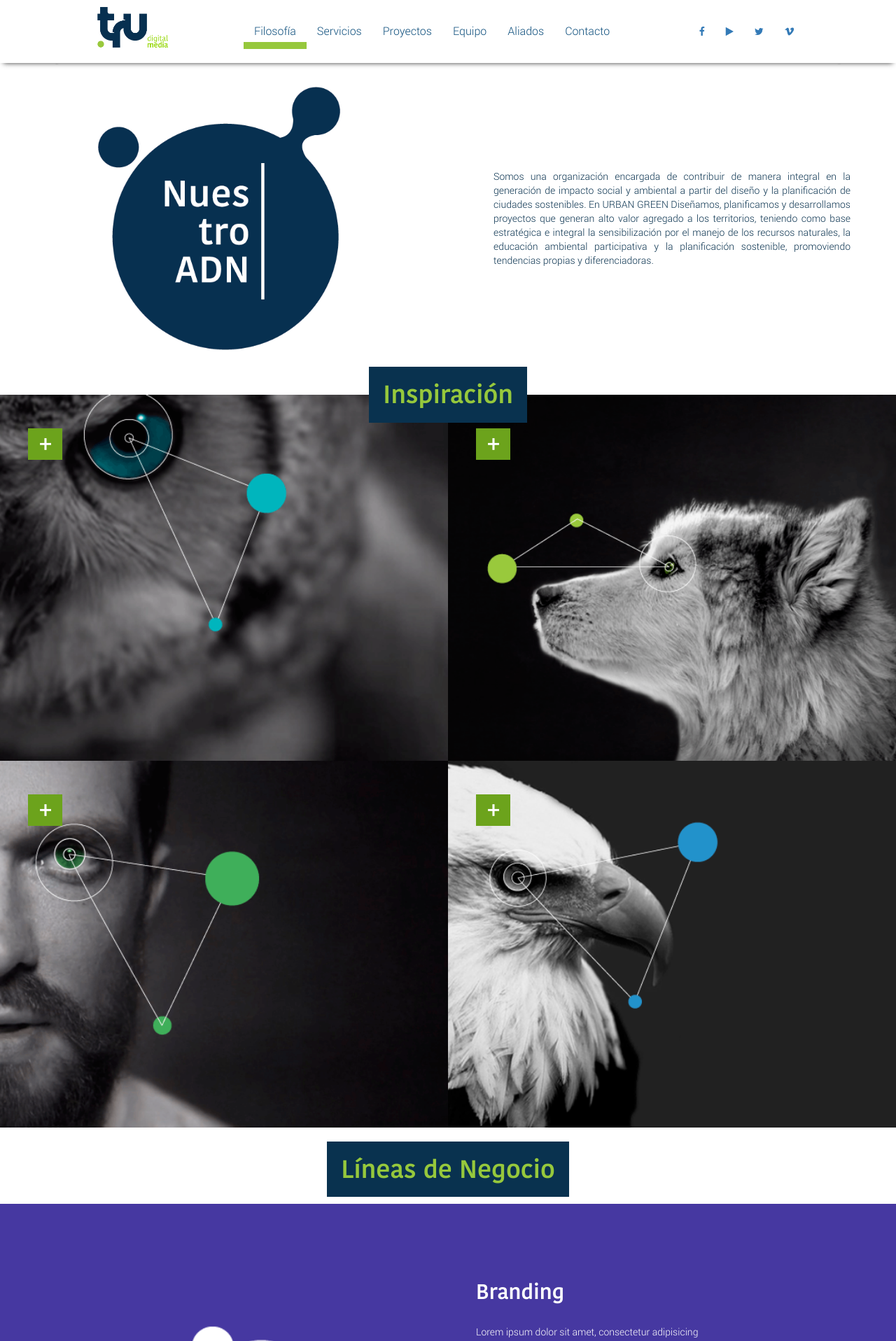
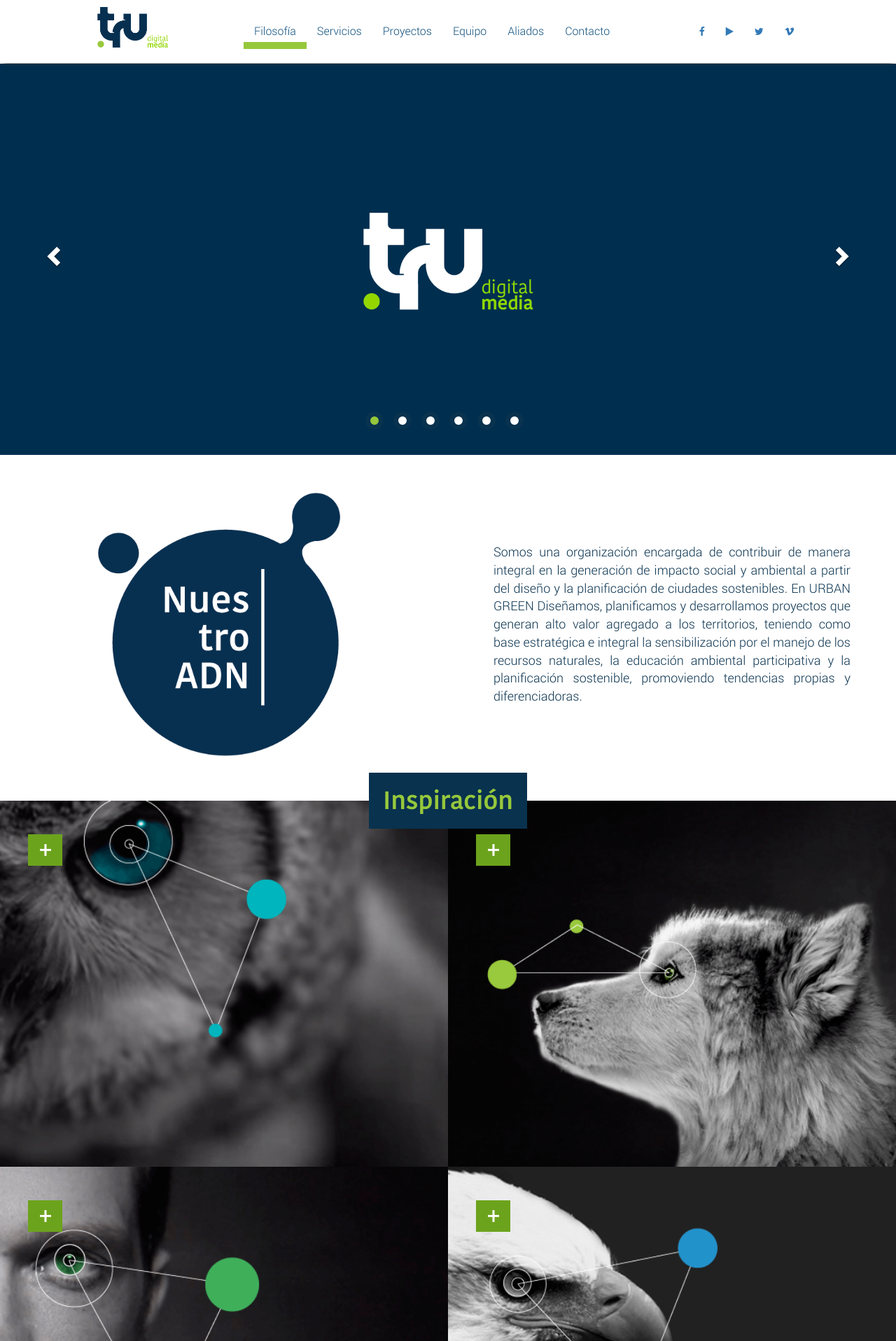
Before and after one commit to jdjuan/tru-website, a PHP site: page / in a window 1280 px wide. Shown: the top 1916 px of the page at 70% size. Run offline with PHP 8.4, Linux system fonts and the light colour scheme; data that the repository does not hold is empty; style sheets or scripts are compiled from the project's sources; some libraries are stand-ins or nearby versions.

Commit message:
Slider Square images added

```diff
--- a/index.php
+++ b/index.php
@@ -79,35 +79,24 @@ $rowsClientes = $db -> select("SELECT * FROM `clientes` order by orden");
 	<!--END NAV BAR -->
 	<!-- SLIDER -->
 	<div class="slider">
-		<div id="myCarousel" class="carousel slide" data-ride="carousel" autoplay="false">
+		<div id="myCarousel" class="carousel slide" data-ride="carousel" data-interval="false">
 			<!-- Indicators -->
 			<ol class="carousel-indicators">
-				<?php
-				for ($i=0; $i < count($rowsSlider); $i++) {
-					if ($i==0) {
-						echo "<li data-target='#myCarousel' data-slide-to=" . $i . " class='slideImg active'></li>";
-					}else{
-						echo "<li data-target='#myCarousel' data-slide-to=" . $i . " class='slideImg'></li>";
-					}
-				}
-				?>
+				<li data-target="#myCarousel" data-slide-to="0" class="control active"></li>
+				<li data-target="#myCarousel" data-slide-to="1" class="control"></li>
+				<li data-target="#myCarousel" data-slide-to="2" class="control"></li>
+				<li data-target="#myCarousel" data-slide-to="3" class="control"></li>
+				<li data-target="#myCarousel" data-slide-to="4" class="control"></li>
+				<li data-target="#myCarousel" data-slide-to="5" class="control"></li>
 			</ol>
 			<!-- Wrapper for slides -->
 			<div class="carousel-inner" role="listbox">
-				<?php
-				foreach ($rowsSlider as $row) {
-					if ($row==$rowsSlider[0]) {
-						echo "<div class='item active'>";
-					}else{
-						echo "<div class='item'>";
-					}
-					echo "<img src='admin/slider/uploads/". $row["imagen"] ."'>";
-					echo "<div class='carousel-caption'>";
-					echo "<p class='sliderText'>". $row["info"] ."</p>";
-					echo "</div>";
-					echo "</div>";
-				}
-				?>
+				<div id="slider1" class="item active"></div>
+				<div id="slider2" class="item"></div>
+				<div id="slider3" class="item"></div>
+				<div id="slider4" class="item"></div>
+				<div id="slider5" class="item"></div>
+				<div id="slider6" class="item"></div>
 			</div>
 			<!-- Left and right controls -->
 			<a class="left carousel-control" href="#myCarousel" role="button" data-slide="prev">
@@ -308,7 +297,7 @@ $rowsClientes = $db -> select("SELECT * FROM `clientes` order by orden");
 	<!-- END NUESTRO TRABAJO -->
 	<!-- NUESTROS CLIENTES -->
 	<div class="container clientes">
-		<div class="wrapperTitle upper">
+		<div class="wrapperTitle down">
 			<h1 class="titleSection title">Nuestros Clientes</h1>
 		</div>
 		<div class="row clienteRow">
--- a/sass/_variables.scss
+++ b/sass/_variables.scss
@@ -21,6 +21,9 @@ $icono5: #37b75c;
 $navMargin: 9vw;
 $navBarBreak: 900px;
 $serviciosBreak: 993px;
+$sliderBreak: 800px;
 
 //Include-Media mixin variables
-$breakpoints: (very-small: 590px, small: 740px, navBarBreak: $navBarBreak, serviciosBreak: $serviciosBreak, medium: 1000px, medium-large:1100px, large: 1200px);
+$breakpoints: (very-small: 590px, small: 740px, sliderBreak: $sliderBreak,
+	navBarBreak: $navBarBreak, 	serviciosBreak: $serviciosBreak,
+	medium: 1000px, medium-large:1100px, large: 1200px);
--- a/sass/style.scss
+++ b/sass/style.scss
@@ -75,11 +75,59 @@ ul.navbar-nav li.active{
 }
 
 .carousel-control.left, .carousel-control.right{background-image: none;}
-
 .carousel-control .glyphicon-chevron-left{margin-left: -2.5vw;}
 .carousel-control .glyphicon-chevron-right{margin-right: -2.5vw;}
 .carousel-control{opacity: 1;}
-li.slideImg {
+
+#myCarousel .carousel-inner .item{
+	width: 100%;
+	height: 58rem;
+	background-size: cover;
+	background-position: center top;
+	background-repeat: no-repeat;
+	@include media("<=sliderBreak"){
+		height: 86vw;
+	}
+}
+
+#slider1{
+	background-image: url('../images/slider1.png');
+	@include media("<=sliderBreak"){
+		background-image: url('../images/sliderc1.png');
+	}
+}
+#slider2{
+	background-image: url('../images/slider2.png');
+	@include media("<=sliderBreak"){
+		background-image: url('../images/sliderc2.png');
+	}
+}
+#slider3{
+	background-image: url('../images/slider3.png');
+	@include media("<=sliderBreak"){
+		background-image: url('../images/sliderc3.png');
+	}
+}
+#slider4{
+	background-image: url('../images/slider4.png');
+	@include media("<=sliderBreak"){
+		background-image: url('../images/sliderc4.png');
+	}
+}
+#slider5{
+	background-image: url('../images/slider5.png');
+	@include media("<=sliderBreak"){
+		background-image: url('../images/sliderc5.png');
+	}
+}
+#slider6{
+	background-image: url('../images/slider6.png');
+	@include media("<=sliderBreak"){
+		background-image: url('../images/sliderc6.png');
+	}
+}
+
+li.control {
 	@include border-radius(2rem);
 	background-color: white;
 	margin-right: 1rem;
@@ -98,8 +146,8 @@ li.slideImg {
 		height: 2.5vw;
 	}
 }
-.carousel-indicators li.active {
-	@extend li.slideImg;
+li.control.active {
+	@extend li.control;
 	background-color: $lightGreen;
 	margin-bottom: 1px;
 }
@@ -121,16 +169,19 @@ li.slideImg {
 	vertical-align: middle;
 	display: table-cell;
 	text-align: justify;
+	font-size: 1.8rem;
 	padding: 5rem;
 	color: $darkBlue;
 	@include media("<=small"){
 		padding-top: 3.5rem;
 		padding-left: 2rem;
 		padding-right: 2rem;
+		font-size: 1.6rem;
 	}
 	@include media("<=very-small"){
 		padding-left: 1rem;
 		padding-right: 1rem;
+		font-size: 1.4rem;
 	}
 }
 
@@ -206,12 +257,20 @@ div.serviciosTitle {
 		padding: 1.4rem;
 		height: 6rem;
 	}
+	@include media("<=very-small"){
+		font-size: 2rem;
+		padding: 1rem;
+		height: 5rem;
+	}
 }
 
 .serviciosText {
 	background-color: rgba(255, 255, 255, 0.7);
 	margin-top: 2rem;
 	color: #004c9a;
+	@include media("<=small"){
+		margin-top: 0rem;
+	}
 }
 
 h1.serviciosDescription {
@@ -222,6 +281,10 @@ h1.serviciosDescription {
 	@include media("<=very-small"){
 		font-size: 1.7rem;
 		padding: 1.5rem;
+	}
+	@include media("<=380px"){
+		font-size: 1.3rem;
+		padding: 1.3rem;
 	}
 }
 
@@ -242,8 +305,16 @@ h1.serviciosDescription {
 }
 
 .wrapperTitle.bottom{
-	@extend .wrapperTitle.upper;
+	@extend .wrapperTitle;
+	margin-top: -6rem;
 	margin-bottom: -5rem;
+}
+
+.wrapperTitle.down{
+	@extend .wrapperTitle.bottom;
+	@include media("<=small"){
+		margin-top: -2rem;
+	}
 }
 
 h1.titleSection {
@@ -380,7 +451,7 @@ h2.titleTextInside{
 	background-size: cover;
 	background-position: center top no-repeat;
 	@include media("<=medium"){
-		height: 33rem;
+		height: 28rem;
 	}
 }
 
--- a/stylesheets/style.css
+++ b/stylesheets/style.css
@@ -139,23 +139,104 @@ ul.navbar-nav li.active {
   background-image: none;
 }
 
-/* line 79, ../sass/style.scss */
+/* line 78, ../sass/style.scss */
 .carousel-control .glyphicon-chevron-left {
   margin-left: -2.5vw;
 }
 
-/* line 80, ../sass/style.scss */
+/* line 79, ../sass/style.scss */
 .carousel-control .glyphicon-chevron-right {
   margin-right: -2.5vw;
 }
 
-/* line 81, ../sass/style.scss */
+/* line 80, ../sass/style.scss */
 .carousel-control {
   opacity: 1;
 }
 
 /* line 82, ../sass/style.scss */
-li.slideImg, .carousel-indicators li.active {
+#myCarousel .carousel-inner .item {
+  width: 100%;
+  height: 58rem;
+  background-size: cover;
+  background-position: center top;
+  background-repeat: no-repeat;
+}
+@media (max-width: 800px) {
+  /* line 82, ../sass/style.scss */
+  #myCarousel .carousel-inner .item {
+    height: 86vw;
+  }
+}
+
+/* line 93, ../sass/style.scss */
+#slider1 {
+  background-image: url("../images/slider1.png");
+}
+@media (max-width: 800px) {
+  /* line 93, ../sass/style.scss */
+  #slider1 {
+    background-image: url("../images/sliderc1.png");
+  }
+}
+
+/* line 99, ../sass/style.scss */
+#slider2 {
+  background-image: url("../images/slider2.png");
+}
+@media (max-width: 800px) {
+  /* line 99, ../sass/style.scss */
+  #slider2 {
+    background-image: url("../images/sliderc2.png");
+  }
+}
+
+/* line 105, ../sass/style.scss */
+#slider3 {
+  background-image: url("../images/slider3.png");
+}
+@media (max-width: 800px) {
+  /* line 105, ../sass/style.scss */
+  #slider3 {
+    background-image: url("../images/sliderc3.png");
+  }
+}
+
+/* line 111, ../sass/style.scss */
+#slider4 {
+  background-image: url("../images/slider4.png");
+}
+@media (max-width: 800px) {
+  /* line 111, ../sass/style.scss */
+  #slider4 {
+    background-image: url("../images/sliderc4.png");
+  }
+}
+
+/* line 117, ../sass/style.scss */
+#slider5 {
+  background-image: url("../images/slider5.png");
+}
+@media (max-width: 800px) {
+  /* line 117, ../sass/style.scss */
+  #slider5 {
+    background-image: url("../images/sliderc5.png");
+  }
+}
+
+/* line 123, ../sass/style.scss */
+#slider6 {
+  background-image: url("../images/slider6.png");
+}
+@media (max-width: 800px) {
+  /* line 123, ../sass/style.scss */
+  #slider6 {
+    background-image: url("../images/sliderc6.png");
+  }
+}
+
+/* line 130, ../sass/style.scss */
+li.control, li.control.active {
   -moz-border-radius: 2rem;
   -webkit-border-radius: 2rem;
   border-radius: 2rem;
@@ -168,33 +249,33 @@ li.slideImg, .carousel-indicators li.active {
   height: 2vw;
 }
 @media (max-width: 1000px) {
-  /* line 82, ../sass/style.scss */
-  li.slideImg, .carousel-indicators li.active {
+  /* line 130, ../sass/style.scss */
+  li.control, li.control.active {
     width: 2.3vw;
     height: 2.3vw;
   }
 }
 @media (max-width: 740px) {
-  /* line 82, ../sass/style.scss */
-  li.slideImg, .carousel-indicators li.active {
+  /* line 130, ../sass/style.scss */
+  li.control, li.control.active {
     border-width: 0.7vw;
     width: 2.5vw;
     height: 2.5vw;
   }
 }
 
-/* line 101, ../sass/style.scss */
-.carousel-indicators li.active {
+/* line 149, ../sass/style.scss */
+li.control.active {
   background-color: #96c83c;
   margin-bottom: 1px;
 }
 
-/* line 107, ../sass/style.scss */
+/* line 155, ../sass/style.scss */
 .container.nosotros {
   margin-top: 5rem;
 }
 
-/* line 111, ../sass/style.scss */
+/* line 159, ../sass/style.scss */
 .quienesSomosLeft {
   text-align: center;
   text-align: -moz-center;
@@ -203,42 +284,45 @@ li.slideImg, .carousel-indicators li.active {
   margin-right: auto;
 }
 
-/* line 114, ../sass/style.scss */
+/* line 162, ../sass/style.scss */
 .quienesSomosImg {
   width: 30vw;
 }
 
-/* line 116, ../sass/style.scss */
+/* line 164, ../sass/style.scss */
 .quienesSomosRight {
   height: 30vw;
   display: table;
 }
 
-/* line 120, ../sass/style.scss */
+/* line 168, ../sass/style.scss */
 .quienesSomosP {
   vertical-align: middle;
   display: table-cell;
   text-align: justify;
+  font-size: 1.8rem;
   padding: 5rem;
   color: #09324f;
 }
 @media (max-width: 740px) {
-  /* line 120, ../sass/style.scss */
+  /* line 168, ../sass/style.scss */
   .quienesSomosP {
     padding-top: 3.5rem;
     padding-left: 2rem;
     padding-right: 2rem;
+    font-size: 1.6rem;
   }
 }
 @media (max-width: 590px) {
-  /* line 120, ../sass/style.scss */
+  /* line 168, ../sass/style.scss */
   .quienesSomosP {
     padding-left: 1rem;
     padding-right: 1rem;
+    font-size: 1.4rem;
   }
 }
 
-/* line 137, ../sass/style.scss */
+/* line 188, ../sass/style.scss */
 .container {
   margin-left: 0;
   padding-left: 0;
@@ -247,23 +331,23 @@ li.slideImg, .carousel-indicators li.active {
   width: 100%;
 }
 
-/* line 145, ../sass/style.scss */
+/* line 196, ../sass/style.scss */
 .row {
   margin-left: 0;
   margin-right: 0;
 }
 
-/* line 150, ../sass/style.scss */
+/* line 201, ../sass/style.scss */
 .col-md-6.servicios {
   padding: 0;
 }
 
-/* line 152, ../sass/style.scss */
+/* line 203, ../sass/style.scss */
 .serviciosInfo, .overlay {
   display: none;
 }
 
-/* line 154, ../sass/style.scss */
+/* line 205, ../sass/style.scss */
 .masDiv {
   position: absolute;
   z-index: 21;
@@ -271,14 +355,14 @@ li.slideImg, .carousel-indicators li.active {
   top: 5rem;
 }
 @media (max-width: 993px) {
-  /* line 154, ../sass/style.scss */
+  /* line 205, ../sass/style.scss */
   .masDiv {
     top: 2rem;
     left: 1rem;
   }
 }
 
-/* line 164, ../sass/style.scss */
+/* line 215, ../sass/style.scss */
 .mas {
   background-color: #6CA31C;
   padding: 0.5rem;
@@ -289,19 +373,19 @@ li.slideImg, .carousel-indicators li.active {
   cursor: pointer;
   color: white;
 }
-/* line 173, ../sass/style.scss */
+/* line 224, ../sass/style.scss */
 .mas:hover {
   text-decoration: none;
   color: #FFF;
 }
 
-/* line 179, ../sass/style.scss */
+/* line 230, ../sass/style.scss */
 .serviciosImg {
   width: 100%;
   cursor: pointer;
 }
 
-/* line 181, ../sass/style.scss */
+/* line 232, ../sass/style.scss */
 .serviciosInfo {
   position: absolute;
   z-index: 10;
@@ -310,19 +394,19 @@ li.slideImg, .carousel-indicators li.active {
   top: 20%;
 }
 @media (max-width: 1100px) {
-  /* line 181, ../sass/style.scss */
+  /* line 232, ../sass/style.scss */
   .serviciosInfo {
     width: 86%;
   }
 }
 @media (max-width: 993px) {
-  /* line 181, ../sass/style.scss */
+  /* line 232, ../sass/style.scss */
   .serviciosInfo {
     top: 15%;
   }
 }
 
-/* line 195, ../sass/style.scss */
+/* line 246, ../sass/style.scss */
 div.serviciosTitle {
   background-color: #96c83c;
   font-family: 'Kohinoor';
@@ -334,22 +418,36 @@ div.serviciosTitle {
   height: 8rem;
 }
 @media (max-width: 740px) {
-  /* line 195, ../sass/style.scss */
+  /* line 246, ../sass/style.scss */
   div.serviciosTitle {
     font-size: 2.4rem;
     padding: 1.4rem;
     height: 6rem;
   }
 }
+@media (max-width: 590px) {
+  /* line 246, ../sass/style.scss */
+  div.serviciosTitle {
+    font-size: 2rem;
+    padding: 1rem;
+    height: 5rem;
+  }
+}
 
-/* line 211, ../sass/style.scss */
+/* line 267, ../sass/style.scss */
 .serviciosText {
   background-color: rgba(255, 255, 255, 0.7);
   margin-top: 2rem;
   color: #004c9a;
 }
+@media (max-width: 740px) {
+  /* line 267, ../sass/style.scss */
+  .serviciosText {
+    margin-top: 0rem;
+  }
+}
 
-/* line 217, ../sass/style.scss */
+/* line 276, ../sass/style.scss */
 h1.serviciosDescription {
   margin-top: -0.5rem;
   font-size: 2.1rem;
@@ -357,39 +455,54 @@ h1.serviciosDescription {
   padding: 2rem;
 }
 @media (max-width: 590px) {
-  /* line 217, ../sass/style.scss */
+  /* line 276, ../sass/style.scss */
   h1.serviciosDescription {
     font-size: 1.7rem;
     padding: 1.5rem;
   }
 }
+@media (max-width: 380px) {
+  /* line 276, ../sass/style.scss */
+  h1.serviciosDescription {
+    font-size: 1.3rem;
+    padding: 1.3rem;
+  }
+}
 
-/* line 228, ../sass/style.scss */
-.wrapperTitle, .wrapperTitle.upper, .wrapperTitle.bottom {
+/* line 291, ../sass/style.scss */
+.wrapperTitle, .wrapperTitle.upper, .wrapperTitle.bottom, .wrapperTitle.down {
   margin-bottom: -5rem;
   position: relative;
   text-align: center;
   z-index: 20;
 }
 @media (max-width: 590px) {
-  /* line 228, ../sass/style.scss */
-  .wrapperTitle, .wrapperTitle.upper, .wrapperTitle.bottom {
+  /* line 291, ../sass/style.scss */
+  .wrapperTitle, .wrapperTitle.upper, .wrapperTitle.bottom, .wrapperTitle.down {
     margin-bottom: -4rem;
   }
 }
 
-/* line 238, ../sass/style.scss */
-.wrapperTitle.upper, .wrapperTitle.bottom {
+/* line 301, ../sass/style.scss */
+.wrapperTitle.upper {
   margin-top: -6rem;
   margin-bottom: 0;
 }
 
-/* line 244, ../sass/style.scss */
-.wrapperTitle.bottom {
+/* line 307, ../sass/style.scss */
+.wrapperTitle.bottom, .wrapperTitle.down {
+  margin-top: -6rem;
   margin-bottom: -5rem;
 }
 
-/* line 249, ../sass/style.scss */
+@media (max-width: 740px) {
+  /* line 313, ../sass/style.scss */
+  .wrapperTitle.down {
+    margin-top: -2rem;
+  }
+}
+
+/* line 320, ../sass/style.scss */
 h1.titleSection {
   background-color: #09324f;
   font-family: 'Kohinoor';
@@ -400,7 +513,7 @@ h1.titleSection {
   padding: 2rem;
 }
 @media (max-width: 590px) {
-  /* line 249, ../sass/style.scss */
+  /* line 320, ../sass/style.scss */
   h1.titleSection {
     padding-right: 3rem;
     padding-left: 3rem;
@@ -408,7 +521,7 @@ h1.titleSection {
   }
 }
 
-/* line 264, ../sass/style.scss */
+/* line 335, ../sass/style.scss */
 .overlay {
   filter: progid:DXImageTransform.Microsoft.Alpha(Opacity=70);
   opacity: 0.7;
@@ -420,7 +533,7 @@ h1.titleSection {
   top: 0;
 }
 
-/* line 274, ../sass/style.scss */
+/* line 345, ../sass/style.scss */
 .sliderProyectos {
   text-align: center;
   text-align: -moz-center;
@@ -429,7 +542,7 @@ h1.titleSection {
   margin-right: auto;
 }
 
-/* line 276, ../sass/style.scss */
+/* line 347, ../sass/style.scss */
 ul#owl-example {
   width: 80%;
   text-align: center;
@@ -439,25 +552,25 @@ ul#owl-example {
   margin-right: auto;
 }
 
-/* line 278, ../sass/style.scss */
+/* line 349, ../sass/style.scss */
 .cliente:hover {
   -webkit-filter: grayscale(0%) !important;
   filter: grayscale(0%) !important;
 }
 
-/* line 283, ../sass/style.scss */
+/* line 354, ../sass/style.scss */
 .col-centered {
   float: none;
   margin: 0 auto;
 }
 
-/* line 288, ../sass/style.scss */
+/* line 359, ../sass/style.scss */
 .proyectoImg {
   height: 10em;
   width: 11em;
 }
 
-/* line 293, ../sass/style.scss */
+/* line 364, ../sass/style.scss */
 li.active a div.proyectoImg {
   -webkit-filter: grayscale(0%) !important;
   filter: grayscale(0%) !important;
@@ -466,12 +579,12 @@ li.active a div.proyectoImg {
   border-bottom-width: 10px;
 }
 
-/* line 301, ../sass/style.scss */
+/* line 372, ../sass/style.scss */
 .owl-wrapper-outer {
   z-index: 20;
 }
 
-/* line 304, ../sass/style.scss */
+/* line 375, ../sass/style.scss */
 .owl-buttons {
   position: absolute !important;
   top: 5.5rem !important;
@@ -479,21 +592,21 @@ li.active a div.proyectoImg {
   z-index: 0;
 }
 @media (max-width: 1200px) {
-  /* line 304, ../sass/style.scss */
+  /* line 375, ../sass/style.scss */
   .owl-buttons {
     padding-left: 1.5vw;
     padding-right: 1.5vw;
   }
 }
 @media (max-width: 1000px) {
-  /* line 304, ../sass/style.scss */
+  /* line 375, ../sass/style.scss */
   .owl-buttons {
     padding-left: 0vw;
     padding-right: 0vw;
   }
 }
 
-/* line 319, ../sass/style.scss */
+/* line 390, ../sass/style.scss */
 .owl-prev, .owl-next {
   font-size: 3rem !important;
   font-weight: 600 !important;
@@ -503,22 +616,22 @@ li.active a div.proyectoImg {
   float: left;
 }
 
-/* line 328, ../sass/style.scss */
+/* line 399, ../sass/style.scss */
 .owl-next {
   float: right;
   margin-right: -2.5rem;
 }
 
-/* line 334, ../sass/style.scss */
+/* line 405, ../sass/style.scss */
 .tab-pane {
   position: relative;
 }
-/* line 336, ../sass/style.scss */
+/* line 407, ../sass/style.scss */
 .tab-pane img {
   width: 100%;
 }
 
-/* line 341, ../sass/style.scss */
+/* line 412, ../sass/style.scss */
 .textInside {
   text-align: left;
   text-align: -moz-left;
@@ -531,7 +644,7 @@ li.active a div.proyectoImg {
   left: 50%;
 }
 @media (max-width: 1000px) {
-  /* line 341, ../sass/style.scss */
+  /* line 412, ../sass/style.scss */
   .textInside {
     left: 30%;
     padding: 2rem;
@@ -539,19 +652,19 @@ li.active a div.proyectoImg {
   }
 }
 @media (max-width: 740px) {
-  /* line 341, ../sass/style.scss */
+  /* line 412, ../sass/style.scss */
   .textInside {
     left: 20%;
   }
 }
 @media (max-width: 590px) {
-  /* line 341, ../sass/style.scss */
+  /* line 412, ../sass/style.scss */
   .textInside {
     left: 10%;
   }
 }
 @media (max-width: 465px) {
-  /* line 341, ../sass/style.scss */
+  /* line 412, ../sass/style.scss */
   .textInside {
     left: 5%;
     font-size: 1.2rem;
@@ -559,21 +672,21 @@ li.active a div.proyectoImg {
   }
 }
 
-/* line 367, ../sass/style.scss */
+/* line 438, ../sass/style.scss */
 h2.titleTextInside {
   font-family: 'Kohinoor';
   margin: 0;
   margin-bottom: 3rem;
 }
 @media (max-width: 640px) {
-  /* line 367, ../sass/style.scss */
+  /* line 438, ../sass/style.scss */
   h2.titleTextInside {
     font-size: 2.5rem;
     margin-bottom: 1rem;
   }
 }
 
-/* line 377, ../sass/style.scss */
+/* line 448, ../sass/style.scss */
 .linea {
   width: 100%;
   height: 53rem;
@@ -581,107 +694,107 @@ h2.titleTextInside {
   background-position: center top no-repeat;
 }
 @media (max-width: 1000px) {
-  /* line 377, ../sass/style.scss */
+  /* line 448, ../sass/style.scss */
   .linea {
-    height: 33rem;
+    height: 28rem;
   }
 }
 
-/* line 387, ../sass/style.scss */
+/* line 458, ../sass/style.scss */
 #linea1 {
   background-image: url("../images/linea1.png");
 }
 @media (max-width: 1000px) {
-  /* line 387, ../sass/style.scss */
+  /* line 458, ../sass/style.scss */
   #linea1 {
     background: #443b9d;
   }
 }
 
-/* line 393, ../sass/style.scss */
+/* line 464, ../sass/style.scss */
 #linea2 {
   background-image: url("../images/linea2.png");
 }
 @media (max-width: 1000px) {
-  /* line 393, ../sass/style.scss */
+  /* line 464, ../sass/style.scss */
   #linea2 {
     background: #2a4fa8;
   }
 }
 
-/* line 399, ../sass/style.scss */
+/* line 470, ../sass/style.scss */
 #linea3 {
   background-image: url("../images/linea3.png");
 }
 @media (max-width: 1000px) {
-  /* line 399, ../sass/style.scss */
+  /* line 470, ../sass/style.scss */
   #linea3 {
     background: #0b9ada;
   }
 }
 
-/* line 405, ../sass/style.scss */
+/* line 476, ../sass/style.scss */
 #linea4 {
   background-image: url("../images/linea4.png");
 }
 @media (max-width: 1000px) {
-  /* line 405, ../sass/style.scss */
+  /* line 476, ../sass/style.scss */
   #linea4 {
     background: #2fba91;
   }
 }
 
-/* line 411, ../sass/style.scss */
+/* line 482, ../sass/style.scss */
 #linea5 {
   background-image: url("../images/linea5.png");
 }
 @media (max-width: 1000px) {
-  /* line 411, ../sass/style.scss */
+  /* line 482, ../sass/style.scss */
   #linea5 {
     background: #37b75c;
   }
 }
 
-/* line 418, ../sass/style.scss */
+/* line 489, ../sass/style.scss */
 div#menu0 div h2 {
   color: #FFF;
 }
 
-/* line 419, ../sass/style.scss */
+/* line 490, ../sass/style.scss */
 div#menu1 div h2 {
   color: #FFF;
 }
 
-/* line 420, ../sass/style.scss */
+/* line 491, ../sass/style.scss */
 div#menu2 div h2 {
   color: #FFF;
 }
 
-/* line 421, ../sass/style.scss */
+/* line 492, ../sass/style.scss */
 div#menu3 div h2 {
   color: #FFF;
 }
 
-/* line 422, ../sass/style.scss */
+/* line 493, ../sass/style.scss */
 div#menu4 div h2 {
   color: #FFF;
 }
 
-/* line 424, ../sass/style.scss */
+/* line 495, ../sass/style.scss */
 .clienteRow {
   text-align: center;
   margin: 8rem;
   margin-top: 4rem;
 }
 @media (max-width: 1000px) {
-  /* line 424, ../sass/style.scss */
+  /* line 495, ../sass/style.scss */
   .clienteRow {
     margin-left: 2rem;
     margin-right: 2rem;
   }
 }
 
-/* line 434, ../sass/style.scss */
+/* line 505, ../sass/style.scss */
 .cliente {
   display: inline-block;
   width: 16.66666667%;
@@ -690,91 +803,91 @@ div#menu4 div h2 {
   float: none;
 }
 @media (max-width: 1000px) {
-  /* line 434, ../sass/style.scss */
+  /* line 505, ../sass/style.scss */
   .cliente {
     width: 15%;
   }
 }
 @media (max-width: 740px) {
-  /* line 434, ../sass/style.scss */
+  /* line 505, ../sass/style.scss */
   .cliente {
     width: 20%;
   }
 }
 
-/* line 447, ../sass/style.scss */
+/* line 518, ../sass/style.scss */
 .cliente1 {
   background: url("../images/cliente01.png") center top no-repeat;
   background-size: 9em;
 }
 
-/* line 448, ../sass/style.scss */
+/* line 519, ../sass/style.scss */
 .cliente2 {
   background: url("../images/cliente02.png") center top no-repeat;
   background-size: 9em;
 }
 
-/* line 449, ../sass/style.scss */
+/* line 520, ../sass/style.scss */
 .cliente3 {
   background: url("../images/cliente03.png") center top no-repeat;
   background-size: 9em;
 }
 
-/* line 450, ../sass/style.scss */
+/* line 521, ../sass/style.scss */
 .cliente4 {
   background: url("../images/cliente04.png") center top no-repeat;
   background-size: 9em;
 }
 
-/* line 451, ../sass/style.scss */
+/* line 522, ../sass/style.scss */
 .cliente5 {
   background: url("../images/cliente05.png") center top no-repeat;
   background-size: 9em;
 }
 
-/* line 452, ../sass/style.scss */
+/* line 523, ../sass/style.scss */
 .cliente6 {
   background: url("../images/cliente06.png") center top no-repeat;
   background-size: 9em;
 }
 
-/* line 453, ../sass/style.scss */
+/* line 524, ../sass/style.scss */
 .cliente7 {
   background: url("../images/cliente07.png") center top no-repeat;
   background-size: 9em;
 }
 
-/* line 454, ../sass/style.scss */
+/* line 525, ../sass/style.scss */
 .cliente8 {
   background: url("../images/cliente08.png") center top no-repeat;
   background-size: 9em;
 }
 
-/* line 455, ../sass/style.scss */
+/* line 526, ../sass/style.scss */
 .cliente9 {
   background: url("../images/cliente09.png") center top no-repeat;
   background-size: 9em;
 }
 
-/* line 456, ../sass/style.scss */
+/* line 527, ../sass/style.scss */
 .cliente10 {
   background: url("../images/cliente10.png") center top no-repeat;
   background-size: 9em;
 }
 
-/* line 457, ../sass/style.scss */
+/* line 528, ../sass/style.scss */
 .cliente11 {
   background: url("../images/cliente11.png") center top no-repeat;
   background-size: 9em;
 }
 
-/* line 458, ../sass/style.scss */
+/* line 529, ../sass/style.scss */
 .cliente12 {
   background: url("../images/cliente12.png") center top no-repeat;
   background-size: 9em;
 }
 
-/* line 459, ../sass/style.scss */
+/* line 530, ../sass/style.scss */
 .cliente13 {
   background: url("../images/cliente13.png") center top no-repeat;
   background-size: 9em;
```
Also changed, not shown: images/sliderc1.png (added), images/sliderc2.png (added), images/sliderc3.png (added), images/sliderc4.png (added), images/sliderc5.png (added), images/sliderc6.png (added).
